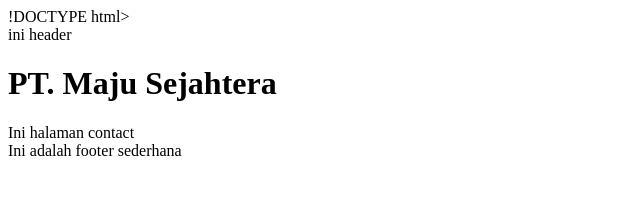
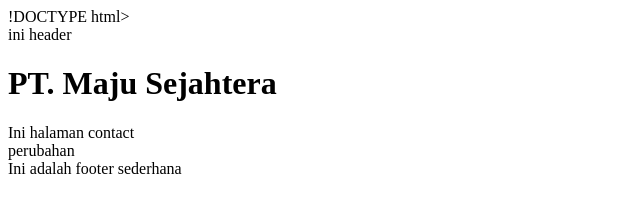
Before and after one commit to mftchlray/CompanyProfile, a plain HTML site: page contact-us.html in a window 1280 px wide. Shown: the whole page, without its empty margins (0-640 px from the left). Drawn offline with Linux system fonts and the light colour scheme.

Commit message:
menambah perubahan

```diff
--- a/contact-us.html
+++ b/contact-us.html
@@ -11,6 +11,8 @@
 
     <div>Ini halaman contact</div>
 
+    <div>perubahan</div>
+
     <footer>Ini adalah footer sederhana</footer>
 </body>
 </html>
```
